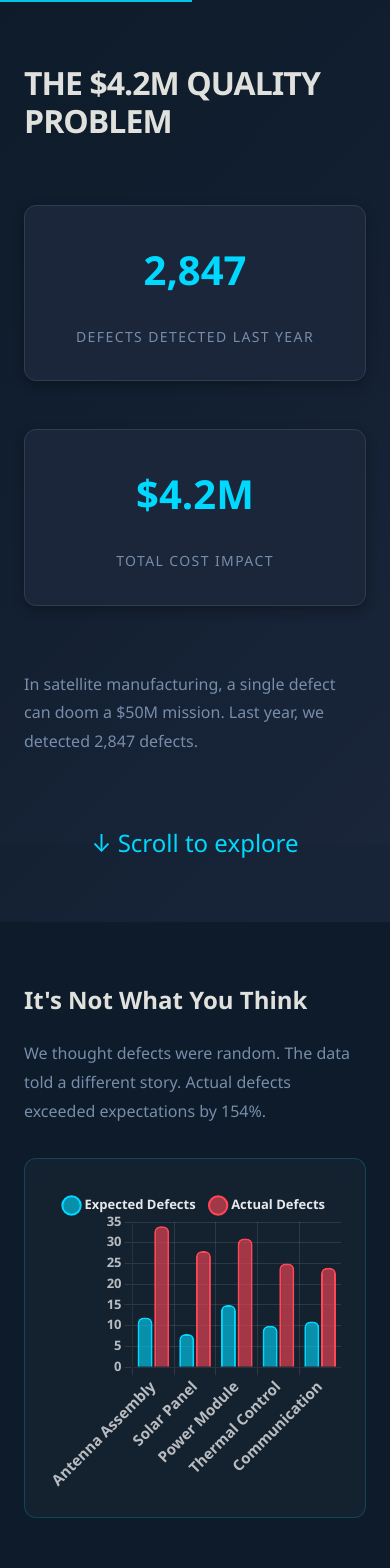
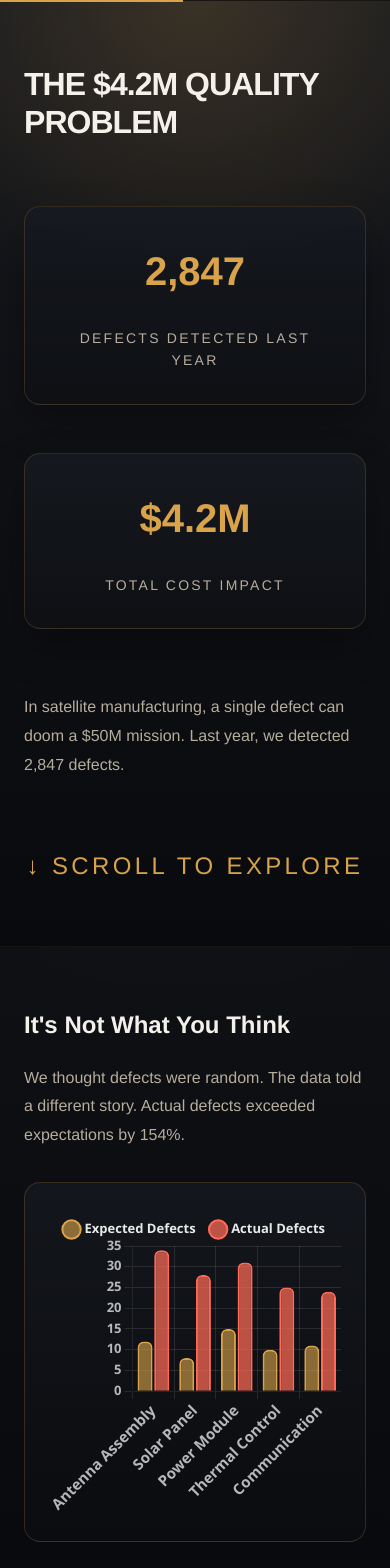
Before and after one commit to mindseye-slalom/302---Interactive-Data-Story, a Vue app: page / in a window 390 px wide. Shown: the top 1568 px of the page. Built offline with nearby package versions, Linux system fonts and the light colour scheme.

Commit message:
style: apply AST SpaceMobile branding to main story page

```diff
--- a/src/components/ActFiveSolution.vue
+++ b/src/components/ActFiveSolution.vue
@@ -4,7 +4,6 @@
     <article class="solution-card" aria-label="Best practices from day shift operations">
       <h3>Best Practices from Day Shift</h3>
       <p class="card-subtitle">Day shift proves it's possible—we just need to replicate these conditions on night shift.</p>
-
       <div class="practices-grid">
         <div v-for="practice in bestPractices" :key="practice.id" class="practice-item">
           <h4>{{ practice.title }}</h4>
@@ -362,7 +361,7 @@ const formatValue = (input: CalculatorInput, value: any): string => {
 
 .bar-fill {
   height: 100%;
-  background: linear-gradient(90deg, rgba(6, 214, 160, 0.9), rgba(0, 217, 255, 0.9));
+  background: linear-gradient(90deg, rgba(216, 163, 74, 0.92), rgba(244, 201, 128, 0.92));
 }
 
 .impact {
@@ -378,8 +377,8 @@ const formatValue = (input: CalculatorInput, value: any): string => {
 }
 
 .ar-vision {
-  background: linear-gradient(135deg, rgba(114, 9, 183, 0.15), rgba(0, 217, 255, 0.05));
-  border: 1px solid rgba(114, 9, 183, 0.3);
+  background: linear-gradient(135deg, rgba(216, 163, 74, 0.12), rgba(216, 163, 74, 0.03));
+  border: 1px solid rgba(216, 163, 74, 0.22);
 }
 
 .ar-concept {
@@ -393,7 +392,8 @@ const formatValue = (input: CalculatorInput, value: any): string => {
   width: 100%;
   aspect-ratio: 16 / 9;
   border-radius: 12px;
-  border: 1px solid rgba(0, 217, 255, 0.2);
+  border: 1px solid rgba(216, 163, 74, 0.24);
+  box-shadow: 0 22px 44px rgba(0, 0, 0, 0.28);
   overflow: hidden;
   display: block;
 }
@@ -410,7 +410,7 @@ const formatValue = (input: CalculatorInput, value: any): string => {
   left: 50%;
   width: 100%;
   height: 2px;
-  background: linear-gradient(90deg, transparent, #00d9ff, transparent);
+  background: linear-gradient(90deg, transparent, var(--color-cyan), transparent);
   animation: scanDown 2s infinite;
 }
 
@@ -418,7 +418,7 @@ const formatValue = (input: CalculatorInput, value: any): string => {
   position: absolute;
   width: 60px;
   height: 60px;
-  border: 2px solid rgba(0, 217, 255, 0.6);
+  border: 2px solid rgba(216, 163, 74, 0.6);
   border-radius: 4px;
   top: 20%;
   left: 10%;
@@ -437,8 +437,8 @@ const formatValue = (input: CalculatorInput, value: any): string => {
 }
 
 @keyframes pulse {
-  0%, 100% { box-shadow: 0 0 0 0 rgba(0, 217, 255, 0.7); }
-  50% { box-shadow: 0 0 0 8px rgba(0, 217, 255, 0); }
+  0%, 100% { box-shadow: 0 0 0 0 rgba(216, 163, 74, 0.7); }
+  50% { box-shadow: 0 0 0 8px rgba(216, 163, 74, 0); }
 }
 
 .ar-text {
@@ -517,11 +517,12 @@ const formatValue = (input: CalculatorInput, value: any): string => {
   display: flex;
   justify-content: space-between;
   align-items: center;
+  background: rgba(255, 255, 255, 0.02);
 }
 
 .result-item.highlight {
-  border-color: rgba(0, 217, 255, 0.2);
-  background: rgba(0, 217, 255, 0.05);
+  border-color: rgba(216, 163, 74, 0.2);
+  background: rgba(216, 163, 74, 0.06);
 }
 
 .result-label {
--- a/src/components/BarChart.vue
+++ b/src/components/BarChart.vue
@@ -53,16 +53,16 @@ const chartData = computed(() => ({
     {
       label: 'Expected Defects',
       data: props.data.map(d => d.expected),
-      backgroundColor: 'rgba(0, 217, 255, 0.6)',
-      borderColor: 'rgba(0, 217, 255, 1)',
+      backgroundColor: 'rgba(216, 163, 74, 0.62)',
+      borderColor: 'rgba(216, 163, 74, 1)',
       borderWidth: 2,
       borderRadius: 6
     },
     {
       label: 'Actual Defects',
       data: props.data.map(d => d.actual),
-      backgroundColor: 'rgba(255, 71, 87, 0.6)',
-      borderColor: 'rgba(255, 71, 87, 1)',
+      backgroundColor: 'rgba(255, 107, 87, 0.72)',
+      borderColor: 'rgba(255, 107, 87, 1)',
       borderWidth: 2,
       borderRadius: 6
     }
@@ -97,10 +97,10 @@ const chartOptions: ChartOptions<'bar'> = {
       }
     },
     tooltip: {
-      backgroundColor: 'rgba(13, 27, 42, 0.95)',
-      titleColor: '#00D9FF',
+      backgroundColor: 'rgba(17, 19, 24, 0.98)',
+      titleColor: '#D8A34A',
       bodyColor: 'rgba(255, 255, 255, 0.9)',
-      borderColor: '#00D9FF',
+      borderColor: '#D8A34A',
       borderWidth: 1,
       padding: 12,
       titleFont: {
@@ -168,9 +168,9 @@ const chartOptions: ChartOptions<'bar'> = {
   height: 360px;
   margin: 2rem 0;
   padding: 1.5rem;
-  background: rgba(255, 255, 255, 0.03);
-  border: 1px solid rgba(0, 217, 255, 0.2);
-  border-radius: 12px;
+  background: linear-gradient(180deg, rgba(20, 23, 29, 0.96), rgba(11, 12, 15, 0.98));
+  border: 1px solid rgba(216, 163, 74, 0.2);
+  border-radius: 16px;
   backdrop-filter: blur(8px);
 }
 
--- a/src/components/ScrollProgress.vue
+++ b/src/components/ScrollProgress.vue
@@ -47,6 +47,6 @@ onUnmounted(() => {
   transition: transform 100ms linear;
   transform-origin: left;
   z-index: 1000;
-  box-shadow: 0 0 20px rgba(0, 217, 255, 0.5);
+  box-shadow: 0 0 20px rgba(216, 163, 74, 0.45);
 }
 </style>
--- a/src/style.css
+++ b/src/style.css
@@ -1,27 +1,27 @@
 :root {
-    --font-base: 'Segoe UI', -apple-system, BlinkMacSystemFont, 'SF Pro Display', sans-serif;
+    --font-base: 'Helvetica Neue', 'Segoe UI', -apple-system, BlinkMacSystemFont, 'SF Pro Display', sans-serif;
 
     /* Primary Colors */
-    --color-deep-blue: #0d1b2a;
-    --color-cyan: #00d9ff;
-    --color-steel-gray: #415a77;
+    --color-deep-blue: #0f1115;
+    --color-cyan: #d8a34a;
+    --color-steel-gray: #5d6470;
 
     /* Shift Status Colors */
-    --color-day-green: #06d6a0;
-    --color-swing-amber: #ffb703;
-    --color-night-red: #e63946;
+    --color-day-green: #cda15a;
+    --color-swing-amber: #f0b65a;
+    --color-night-red: #ff6b57;
 
     /* Accent Colors */
-    --color-bright-blue: #1b98e0;
-    --color-purple: #7209b7;
+    --color-bright-blue: #f4c980;
+    --color-purple: #7d6338;
 
     /* Neutral Colors */
-    --color-bg-dark: #0d1b2a;
-    --color-card-bg: #1b263b;
-    --color-border: #2d3e50;
-    --color-text-primary: #e0e1dd;
-    --color-text-secondary: #778da9;
-    --color-text-muted: #4a5568;
+    --color-bg-dark: #090a0d;
+    --color-card-bg: #14171d;
+    --color-border: #3a3328;
+    --color-text-primary: #f4f1eb;
+    --color-text-secondary: #b6ad9d;
+    --color-text-muted: #736c62;
 
     /* Spacing */
     --spacing-xs: 8px;
@@ -50,7 +50,10 @@ body {
     font-family: var(--font-base);
     color: var(--color-text-primary);
     line-height: 1.6;
-    background-color: var(--color-deep-blue);
+    background-color: var(--color-bg-dark);
+    background-image:
+        radial-gradient(circle at top center, rgba(216, 163, 74, 0.12), transparent 32%),
+        linear-gradient(180deg, #121418 0%, #090a0d 58%, #07080a 100%);
 }
 
 h1,
@@ -103,7 +106,8 @@ a {
 }
 
 a:hover {
-    opacity: 0.9;
+    opacity: 1;
+    color: var(--color-bright-blue);
 }
 
 a:focus-visible {
@@ -116,13 +120,16 @@ button {
     font-family: inherit;
     cursor: pointer;
     transition: all 200ms ease;
-    border-radius: 4px;
+    border-radius: 999px;
     min-height: 44px;
     min-width: 44px;
     padding: 8px 12px;
     display: inline-flex;
     align-items: center;
     justify-content: center;
+    border: 1px solid rgba(216, 163, 74, 0.32);
+    background: rgba(216, 163, 74, 0.06);
+    color: var(--color-text-primary);
 }
 
 button:focus-visible {
@@ -136,7 +143,7 @@ button:focus-visible {
     top: -40px;
     left: 0;
     background: var(--color-cyan);
-    color: var(--color-deep-blue);
+    color: #090a0d;
     padding: 8px 12px;
     text-decoration: none;
     z-index: 100;
@@ -154,11 +161,11 @@ button:focus-visible {
 }
 
 ::-webkit-scrollbar-track {
-    background: var(--color-card-bg);
+    background: #11141a;
 }
 
 ::-webkit-scrollbar-thumb {
-    background: var(--color-cyan);
+    background: rgba(216, 163, 74, 0.72);
     border-radius: 4px;
 }
 
--- a/src/views/QualityStory.vue
+++ b/src/views/QualityStory.vue
@@ -115,19 +115,24 @@ onMounted(() => {
   justify-content: center;
   padding: var(--spacing-2xl) var(--spacing-xl);
   scroll-margin-top: 60px;
+  position: relative;
+  background: linear-gradient(180deg, rgba(20, 23, 29, 0.9), rgba(9, 10, 13, 0.98));
+  border-top: 1px solid rgba(216, 163, 74, 0.08);
 }
 
 .story-act:nth-child(2n) {
-  background-color: var(--color-deep-blue);
+  background: linear-gradient(180deg, rgba(15, 17, 21, 0.96), rgba(8, 9, 12, 1));
 }
 
 .act-content {
   width: 100%;
-  max-width: 900px;
+  max-width: 980px;
 }
 
 .act-1 {
-  background: linear-gradient(135deg, var(--color-deep-blue) 0%, rgba(27, 38, 59, 0.8) 100%);
+  background:
+    radial-gradient(circle at top center, rgba(216, 163, 74, 0.18), transparent 34%),
+    linear-gradient(180deg, #17191e 0%, #0f1115 45%, #090a0d 100%);
   min-height: 100vh;
   align-items: center;
 }
@@ -140,18 +145,18 @@ onMounted(() => {
 }
 
 .metric-card {
-  background: var(--color-card-bg);
-  border: 1px solid var(--color-border);
-  border-radius: 12px;
+  background: linear-gradient(180deg, rgba(22, 25, 31, 0.96), rgba(14, 16, 20, 0.98));
+  border: 1px solid rgba(216, 163, 74, 0.18);
+  border-radius: 16px;
   padding: var(--spacing-lg);
   text-align: center;
-  box-shadow: 0 4px 12px rgba(0, 0, 0, 0.3);
+  box-shadow: 0 18px 40px rgba(0, 0, 0, 0.28);
   transition: transform 200ms ease, box-shadow 200ms ease;
 }
 
 .metric-card:hover {
   transform: translateY(-4px);
-  box-shadow: 0 8px 24px rgba(0, 217, 255, 0.2);
+  box-shadow: 0 18px 34px rgba(216, 163, 74, 0.16);
 }
 
 .metric-value {
@@ -165,7 +170,7 @@ onMounted(() => {
   font-size: 0.875rem;
   color: var(--color-text-secondary);
   text-transform: uppercase;
-  letter-spacing: 0.1em;
+  letter-spacing: 0.16em;
 }
 
 .story-text {
@@ -181,6 +186,8 @@ onMounted(() => {
 .scroll-indicator {
   display: flex;
   justify-content: center;
+  text-transform: uppercase;
+  letter-spacing: 0.14em;
   font-size: 1.5rem;
   color: var(--color-cyan);
   margin-top: var(--spacing-2xl);
@@ -193,9 +200,9 @@ onMounted(() => {
 }
 
 .chart-container {
-  background: var(--color-card-bg);
-  border: 1px solid var(--color-border);
-  border-radius: 12px;
+  background: linear-gradient(180deg, rgba(20, 23, 29, 0.96), rgba(11, 12, 15, 0.98));
+  border: 1px solid rgba(216, 163, 74, 0.18);
+  border-radius: 16px;
   padding: var(--spacing-3xl);
   margin: var(--spacing-2xl) 0;
   text-align: center;
```
